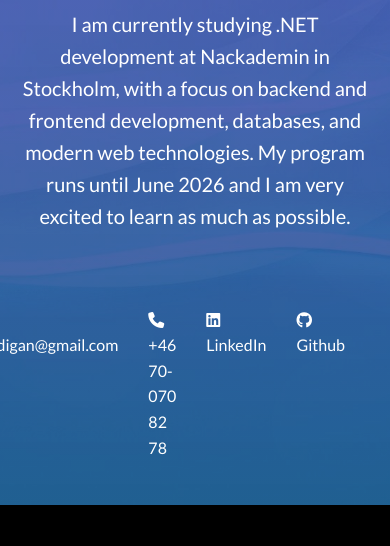
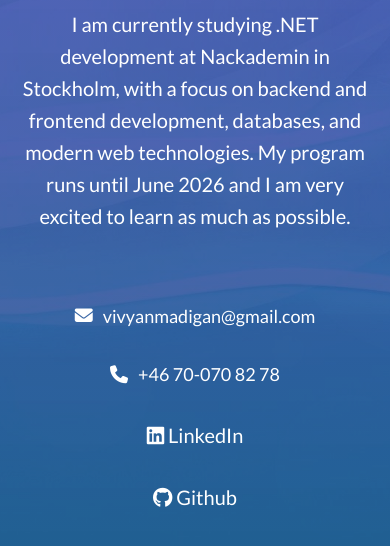
Before and after one commit to vivmadigan/PortFolio_Project, a plain HTML site: page index.html in a window 390 px wide. Shown: the part 622-1168 px from the top of the page. Before the commit the page ends 1127 px from the top, so only its background shows below. Drawn offline with Linux system fonts and the light colour scheme.

Commit message:
Fixed some issues with the mobile version displaying the footer incorrectly.

```diff
--- a/index.html
+++ b/index.html
@@ -30,7 +30,7 @@
         <section class="hero">
             <div class="container container-tiny intro-container">
                 <h1>
-                    Hey, My name is <strong>Viv Madigan</strong>
+                    Hey, my name is <strong>Viv Madigan</strong>
                 </h1>
                 <img class="headshot" src="Viv_Headshot.jpg" alt="Viv Madigan Headshot">
                 <p>I am currently studying .NET development at Nackademin in Stockholm, with a focus on backend and frontend development, databases, and modern web technologies. My program runs until June 2026 and I am very excited to learn as much as possible.</p>
--- a/style.css
+++ b/style.css
@@ -111,6 +111,36 @@ ul {
     .hero .intro-container p {
         font-size: 20px;
     }
+
+    .footer-flex {
+        flex-direction: column;
+        justify-content: center;
+        align-items: center;
+        padding: 20px; /* Adjust padding as needed */
+        margin: 0 auto; /* Center the footer */
+    }
+
+    .container .footer-flex .contact ul{
+        flex-direction: column;
+        justify-content: center;
+        gap: 10px;
+    }
+    .contact ul {
+        flex-direction: column;
+        gap: 15px;
+        text-align: center;
+
+    }
+    .contact li {
+        display: flex;
+        align-items: center; /* Align the icon and text vertically */
+        text-align: center; /* Center-align the text */
+        gap: 10px; /* Add space between the icon and text */
+        font-size: 18px; /* Adjust text size for better readability */
+        width: 100%; /* Ensure it spans the full width */
+        justify-content: center; /* Center items horizontally */
+    }
+
 }
 
 /* Intro Container */
@@ -152,7 +182,7 @@ ul {
     justify-content: flex-end;
     align-items: center;
     margin-top: auto;
-    padding: 25px;
+    padding: 20px;
 }
 
 
@@ -163,3 +193,16 @@ ul {
     margin: 10px;
     padding: 10px;
 }
+
+.contact li {
+    display: flex;
+    align-items: center; /* Align icon and text vertically */
+    gap: 10px; /* Space between icon and text */
+}
+
+.footer a{
+    font-size: 20px;
+}
+.footer a:hover {
+    color: purple;
+}
```
